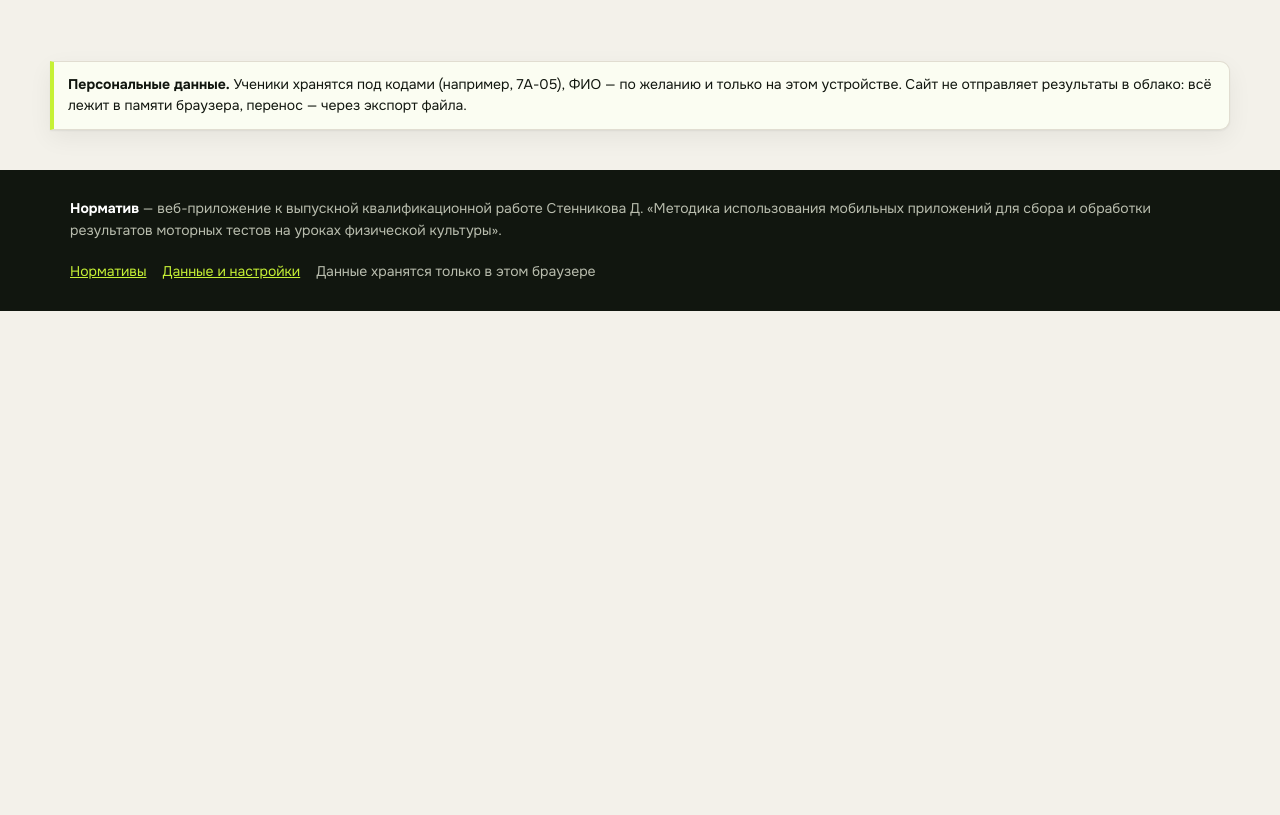
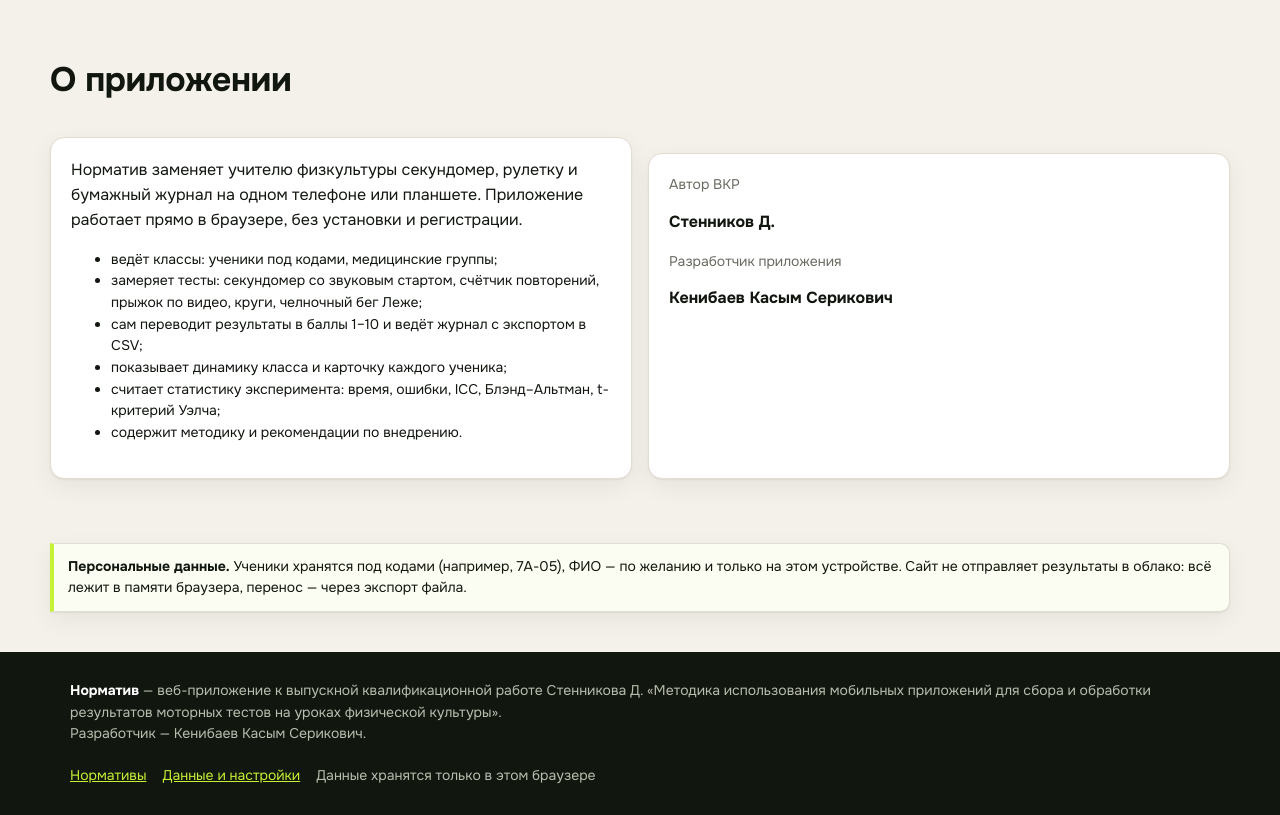
Before and after one commit to kk228m10-sys/david.stennikov, a plain HTML site: page index.html in a window 1280 px wide. Shown: the part 1825-2640 px from the top of the page. Before the commit the page ends 2136 px from the top, so only its background shows below. Drawn offline with Linux system fonts and the light colour scheme; a web font is replaced by a local one.

Commit message:
Главная: блок «О приложении» и указание разработчика
Co-Authored-By: Claude Opus 5.5 <noreply@anthropic.com>

```diff
--- a/js/app.js
+++ b/js/app.js
@@ -300,6 +300,29 @@ VIEWS.home = () => {
       <li class="reveal"><b>Обработка</b><p class="small muted">Баллы по нормативам, сводка класса, экспорт в таблицу для журнала.</p></li>
       <li class="reveal"><b>Обратная связь</b><p class="small muted">Карточка ученика с динамикой и подсказкой, что подтянуть.</p></li>
     </ol>
+  </section>
+
+  <section class="sec wrap">
+    <div class="page-head reveal"><div><h2>О приложении</h2></div></div>
+    <div class="grid g2">
+      <div class="card reveal">
+        <p>Норматив заменяет учителю физкультуры секундомер, рулетку и бумажный журнал на одном телефоне или планшете. Приложение работает прямо в браузере, без установки и регистрации.</p>
+        <ul class="small">
+          <li>ведёт классы: ученики под кодами, медицинские группы;</li>
+          <li>замеряет тесты: секундомер со звуковым стартом, счётчик повторений, прыжок по видео, круги, челночный бег Леже;</li>
+          <li>сам переводит результаты в баллы 1–10 и ведёт журнал с экспортом в CSV;</li>
+          <li>показывает динамику класса и карточку каждого ученика;</li>
+          <li>считает статистику эксперимента: время, ошибки, ICC, Блэнд–Альтман, t-критерий Уэлча;</li>
+          <li>содержит методику и рекомендации по внедрению.</li>
+        </ul>
+      </div>
+      <div class="card reveal">
+        <p class="muted small">Автор ВКР</p>
+        <p><b>Стенников Д.</b></p>
+        <p class="muted small">Разработчик приложения</p>
+        <p><b>Кенибаев Касым Серикович</b></p>
+      </div>
+    </div>
   </section>
 
   <section class="sec wrap">
```
Also changed, not shown: index.html (+1 -0 lines), 1 other file.
